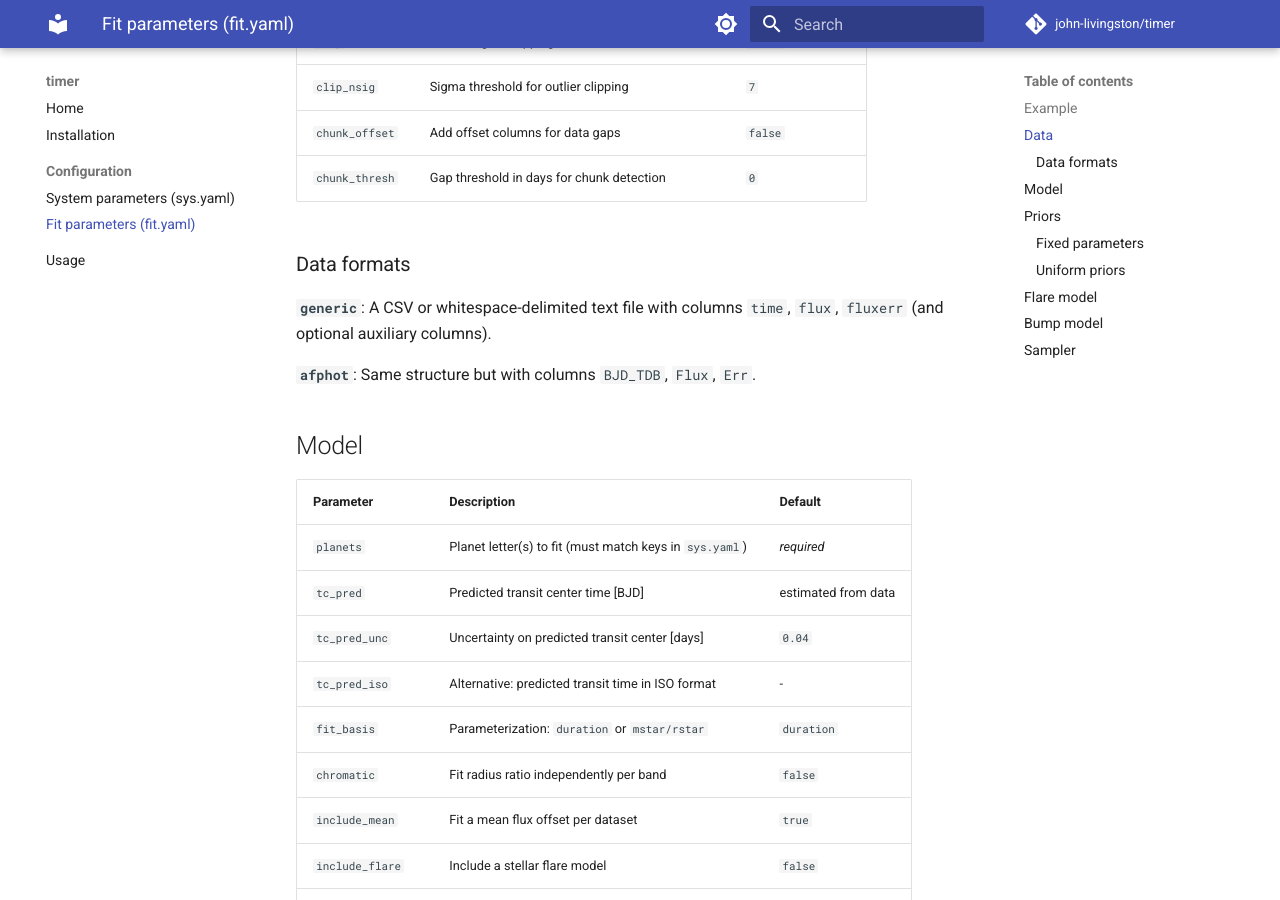
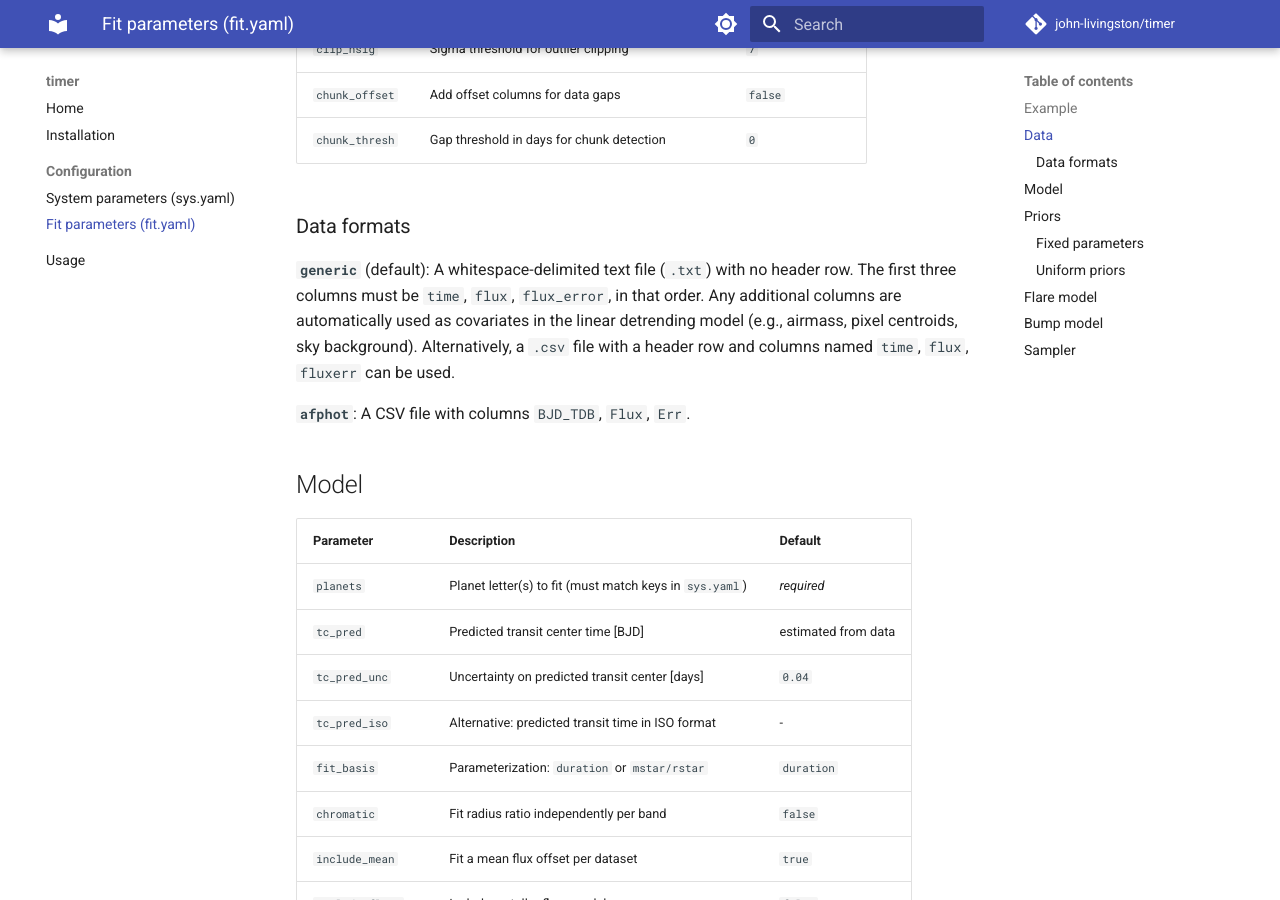
Before and after one commit to john-livingston/timer, an MkDocs documentation site: the page built from docs/configuration/fit.md, in a window 1280 px wide and 900 px high, scrolled down 1440 px. Built offline with MkDocs 1.6.1 and Material for MkDocs 9.7.7, drawn with Linux system fonts in a browser that asks for light colours; comment, search, counter and statistics services are not loaded; some of the changed text lies outside the part shown.

Commit message:
tweak docs

````diff
--- a/docs/configuration/fit.md
+++ b/docs/configuration/fit.md
@@ -7,17 +7,15 @@ The `fit.yaml` file configures the data, model, priors, and sampler settings.
 ```yaml
 data:
   g:
-    file: observation_g.csv
+    file: observation_g.txt
     band: g
     trend: 1
     binsize: 0.00139
-    format: afphot
   i:
-    file: observation_i.csv
+    file: observation_i.txt
     band: i
     trend: 1
     binsize: 0.00139
-    format: afphot
 planets: b
 tc_pred: 2460844.98
 tc_pred_unc: 0.04
@@ -54,9 +52,9 @@ Each dataset is listed under `data:` with a user-chosen key. Multiple datasets c
 
 ### Data formats
 
-**`generic`**: A CSV or whitespace-delimited text file with columns `time`, `flux`, `fluxerr` (and optional auxiliary columns).
+**`generic`** (default): A whitespace-delimited text file (`.txt`) with no header row. The first three columns must be `time`, `flux`, `flux_error`, in that order. Any additional columns are automatically used as covariates in the linear detrending model (e.g., airmass, pixel centroids, sky background). Alternatively, a `.csv` file with a header row and columns named `time`, `flux`, `fluxerr` can be used.
 
-**`afphot`**: Same structure but with columns `BJD_TDB`, `Flux`, `Err`.
+**`afphot`**: A CSV file with columns `BJD_TDB`, `Flux`, `Err`.
 
 ## Model
 
````
